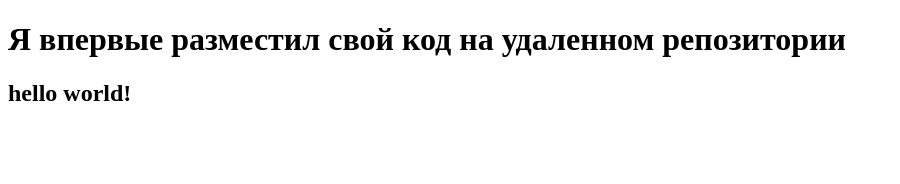
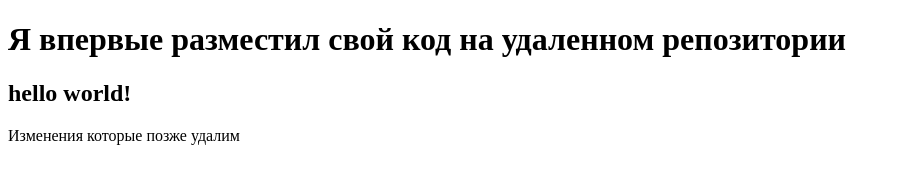
Before and after one commit to zaripp/new_repo, a plain HTML site: page index.html in a window 1280 px wide. Shown: the whole page, without its empty margins (0-900 px from the left). Drawn offline with Linux system fonts and the light colour scheme.

Commit message:
wrong changes

```diff
--- a/index.html
+++ b/index.html
@@ -8,5 +8,6 @@
 <body>
     <h1>Я впервые разместил свой код на удаленном репозитории</h1>
     <h2>hello world!</h2>
+    <p>Изменения которые позже удалим</p>
 </body>
 </html>
```
